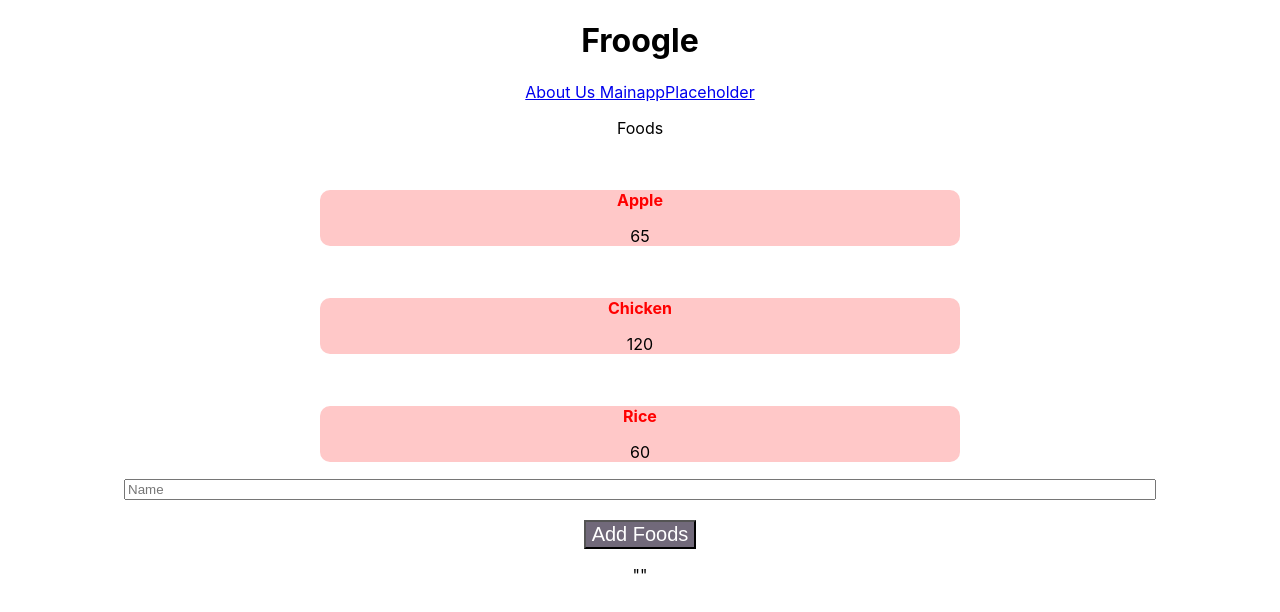
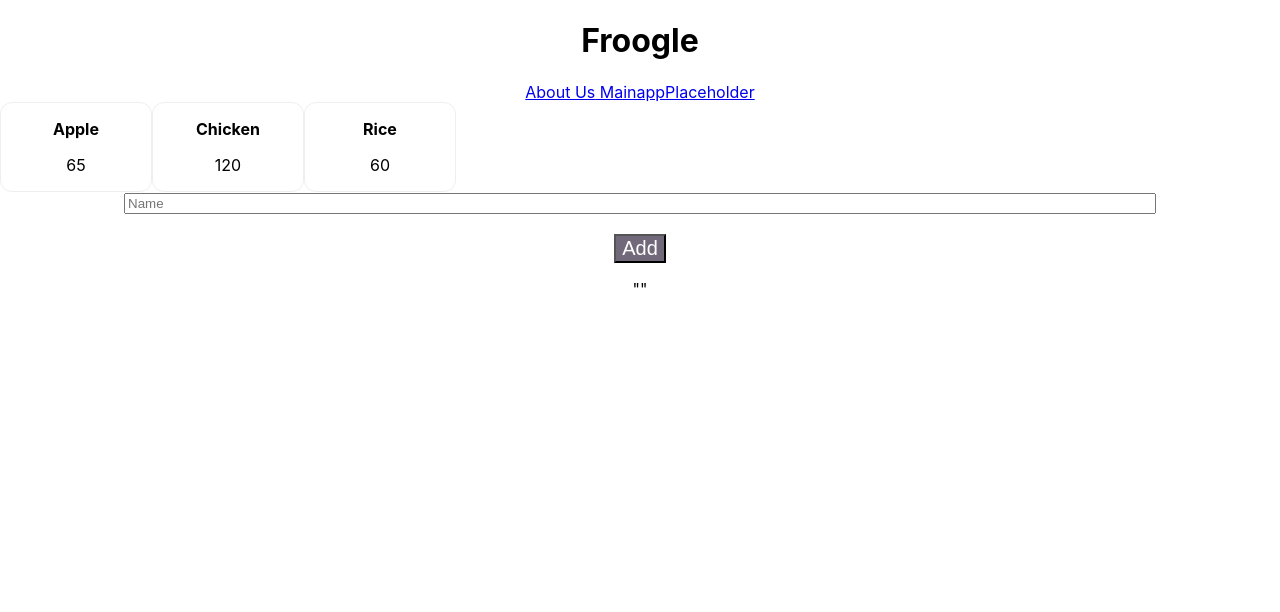
Before and after one commit to mhmh4/froogle, a React (Create React App) app in the folder public/frontend/hawkhack-app/: page / in a window 1280 px wide. Shown: the top 612 px of the page. Built offline with nearby package versions, Linux system fonts and the light colour scheme.

Commit message:
Update App.js

```diff
--- a/public/frontend/hawkhack-app/src/App.js
+++ b/public/frontend/hawkhack-app/src/App.js
@@ -70,15 +70,14 @@ const defaultFoods = [{
 
 const projectMapper = (project) => {
   const projectStyle = {
-    backgroundColor: "rgba(255,200,200,50)",
-    width: "50%",
-    marginLeft: "25%",
-    borderRadius: 10
+    border: '1.5px solid #eee',
+    width: "150px",
+    borderRadius: 12,
   }
   return (<>
     <br></br>
     <div style={projectStyle}>
-      <p style={{ fontWeight: "bold", color:"red" }}>{project.name}</p>
+      <p style={{ fontWeight: "bold", }}>{project.name}</p>
       <p>{project.calories}</p>
     </div>
   </>)
@@ -107,18 +106,20 @@ function App() {
         <RouterProvider router={router} />
       </div>
 
-        <p>Foods</p>
-        {projects.map(projectMapper)}
+        <div style={{ display: "flex", gridTemplateColumns: 'repeat(3, 1fr)' }}>
+          {projects.map(projectMapper)}
+        </div>
         <div>
         <input type="text" placeholder="Name" style={{ width: "80%" }}
           onChange={(event) => { setName(event.target.value); }}/>
         <br></br>
         <br></br>
         <button style={
-          { fontSize: 20,
+          {
+            fontSize: 20,
             color: 'white',
             backgroundColor: "#71697A" }} onClick={() => {
-          let _projects = [...projects];
+              let _projects = [...projects];
 
           _projects.push({
             name: name
@@ -126,7 +127,7 @@ function App() {
           setProjects(_projects)
           x();
 
-        }}>Add Foods</button>
+        }}>Add</button>
       </div>
 
       <p>{JSON.stringify(message)}</p>
```
